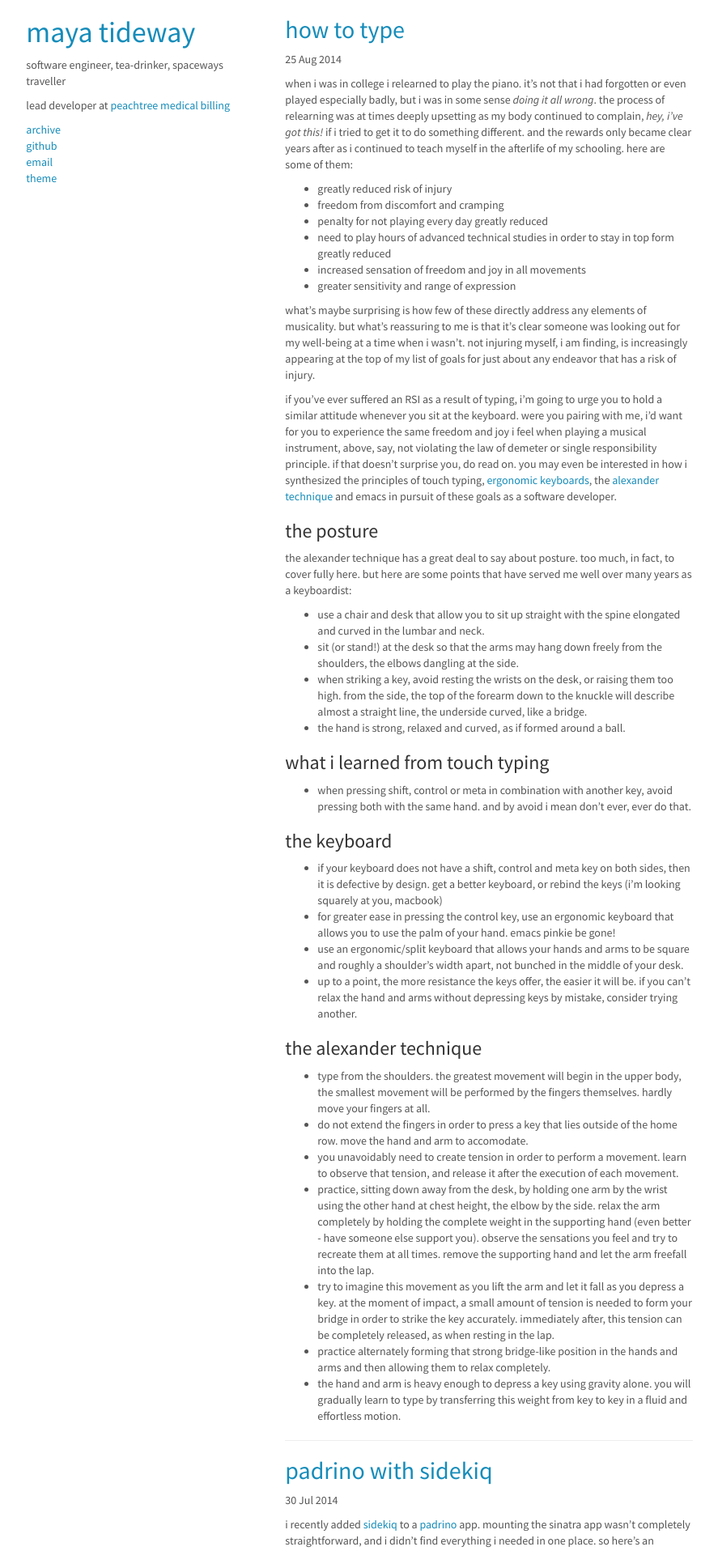
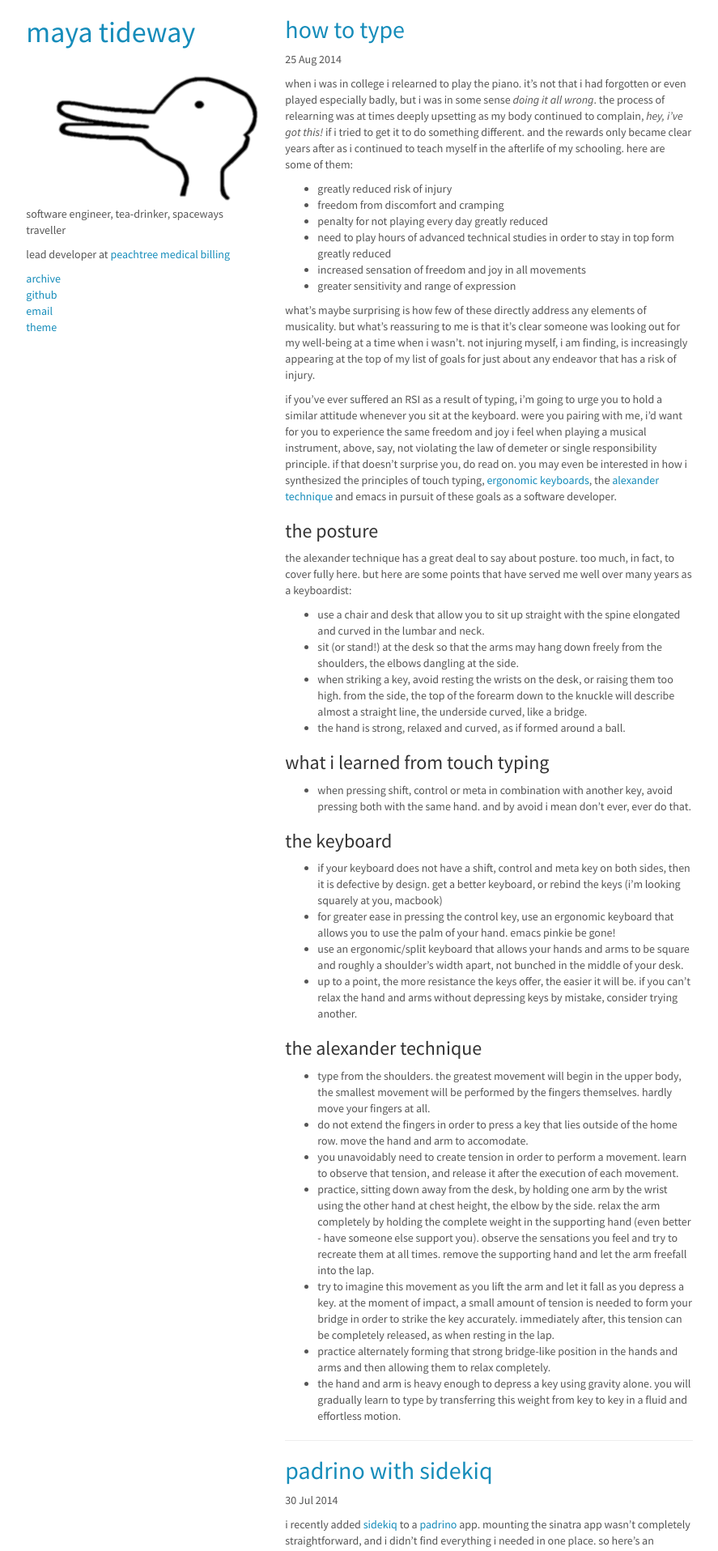
Before and after one commit to imtayadeway/imtayadeway.github.io, a Jekyll site: the page built from index.html, in a window 1280 px wide. Shown: the top 1916 px of the page at 81% size, without its empty margins (196-1083 px from the left). Built offline with Jekyll 4.4.1, drawn with Linux system fonts in a browser that asks for light colours; Markdown is read by kramdown in place of the engine named in the settings; the list of posts is cut into pages by our own code.

Commit message:
Add duck-rabbit.

```diff
--- a/_layouts/default.html
+++ b/_layouts/default.html
@@ -18,8 +18,9 @@
       <div class="row">
         <div class="col-md-3 col-md-offset-2 sidebar">
           <h1><a href="/">{{ site.name }}</a></h1>
-            <p>software engineer, tea-drinker, spaceways traveller</p>
-            <p>lead developer at <a href="http://www.peachtreebilling.com">peachtree medical billing</a></p>
+          <a href="/"><img src="/assets/duck-rabbit.gif" class="img-responsive" alt="duck-rabbit"></a>
+          <p>software engineer, tea-drinker, spaceways traveller</p>
+          <p>lead developer at <a href="http://www.peachtreebilling.com">peachtree medical billing</a></p>
 
           <ul class="list-unstyled">
             <li><a href="/archive">archive</a></li>
```
Also changed, not shown: assets/duck-rabbit.gif (added).
